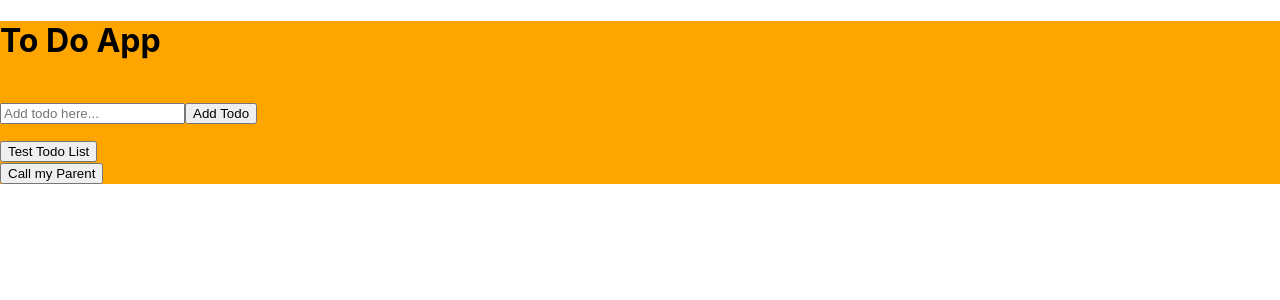
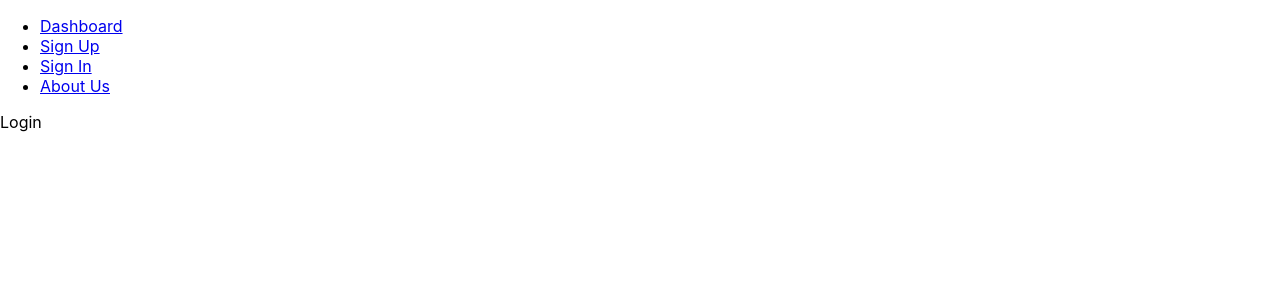
Before and after one commit to adtyagupta72/FYITMar26, a React (Create React App) app in the folder react-practice/: page /signin in a window 1280 px wide. Shown: the top 300 px of the page. Built offline with nearby package versions, Linux system fonts and the light colour scheme.

Commit message:
ReactJS: React Forms & React Router

```diff
--- a/react-practice/package.json
+++ b/react-practice/package.json
@@ -35,5 +35,8 @@
       "last 1 firefox version",
       "last 1 safari version"
     ]
+  },
+  "devDependencies": {
+    "react-router-dom": "^7.18.1"
   }
 }
--- /dev/null
+++ b/react-practice/src/RRouter/AboutUs.jsx
@@ -0,0 +1,5 @@
+const AboutUs = () =>
+{
+    return <div>About Us</div>
+}
+export default AboutUs
--- /dev/null
+++ b/react-practice/src/RRouter/Dashboard.jsx
@@ -0,0 +1,5 @@
+const Dashboard = () =>
+{
+    return <div>Dashboard</div>
+}
+export default Dashboard
--- /dev/null
+++ b/react-practice/src/RRouter/Login.jsx
@@ -0,0 +1,5 @@
+const Login = () =>
+{
+    return <div>Login</div>
+}
+export default Login
--- /dev/null
+++ b/react-practice/src/RRouter/Navigation.jsx
@@ -0,0 +1,24 @@
+import { Link, Outlet } from 'react-router-dom';
+function Navigation()
+{
+    return (<div>
+        <nav>
+            <ul>
+                <li>
+                    <Link to="/">Dashboard</Link>
+                </li>
+                <li>
+                    <Link to="/signup">Sign Up</Link>
+                </li>
+                <li>
+                    <Link to="/signin">Sign In</Link>
+                </li>
+                <li>
+                    <Link to="/aboutus">About Us</Link>
+                </li>
+            </ul>
+        </nav>
+        <Outlet />
+    </div>)
+}
+export default Navigation;
--- /dev/null
+++ b/react-practice/src/RRouter/ReactRouterExample.jsx
@@ -0,0 +1,22 @@
+import AboutUs from "./AboutUs"
+import Dashboard from "./Dashboard"
+import Login from "./Login"
+import Navigation from "./Navigation"
+import Signup from "./Signup"
+import { BrowserRouter,Routes,Route } from 'react-router-dom';
+
+const ReactRouterExample = () =>
+{
+    return <BrowserRouter>
+        <Routes>
+            <Route path="/" element={<Navigation />}>
+                <Route index element={<Dashboard />} />
+                <Route path="/signin" element={<Login />} />
+                <Route path="/signup" element={<Signup />} />
+                <Route path="/aboutus" element={<AboutUs />} />
+            </Route>
+        </Routes>
+    </BrowserRouter>
+
+}
+export default ReactRouterExample
--- /dev/null
+++ b/react-practice/src/RRouter/Signup.jsx
@@ -0,0 +1,5 @@
+const Signup = () =>
+{
+    return <div>Signup</div>
+}
+export default Signup
--- /dev/null
+++ b/react-practice/src/ReactForms.jsx
@@ -0,0 +1,38 @@
+import { useState } from "react";
+
+const ReactForms = () =>
+{
+    const [formData, setFormData] = useState({
+        email:"",
+        password:""
+    })
+    const [email, setEmail] = useState("");
+    const [password, setPassword] = useState("");
+    const handleSubmit = (event) =>
+    {
+        event.preventDefault()
+        console.log(event)
+        console.log(`Email: ${email} Password: ${password}`)
+    }
+    return <form onSubmit={handleSubmit}>
+                <h1>Registration</h1>
+                <label>
+                    Email:
+                    <input
+                        type="email"
+                        value={email}
+                        onChange={e => setEmail(e.target.value)} required />
+                </label>
+                <br/>
+                <label>
+                    Password:
+                    <input
+                        type="password"
+                        value={password}
+                        onChange={e => setPassword(e.target.value)} required />
+                </label>
+                <br/>
+                <button>Submit</button>
+        </form>
+}
+export default ReactForms
--- a/react-practice/src/index.js
+++ b/react-practice/src/index.js
@@ -5,6 +5,8 @@ import App from './App';
 import TestComp from './TestComp';
 import MyClassComponent from './MyClassComponent';
 import Parent from './Parent';
+import ReactForms from './ReactForms';
+import ReactRouterExample from './RRouter/ReactRouterExample';
 
 const root = ReactDOM.createRoot(document.getElementById('root'));
 
@@ -19,9 +21,11 @@ root.render(
     {/* <App /> */}
     {/* <MyClassComponent/> */}
     {/* <Parent/> */}
-    <TestComp count={2} color="orange" clickFunction={()=>{
+    {/* <TestComp count={2} color="orange" clickFunction={()=>{
       console.log("This is a callback function from Index.js")
-    }} callBackFun = {myParentCallBackFunction}/>
+    }} callBackFun = {myParentCallBackFunction}/> */}
+    {/* <ReactForms/> */}
+    <ReactRouterExample/>
   </React.StrictMode>
 );
 
```
Also changed, not shown: 1 other file (tests, documents, lock files or other folders).
